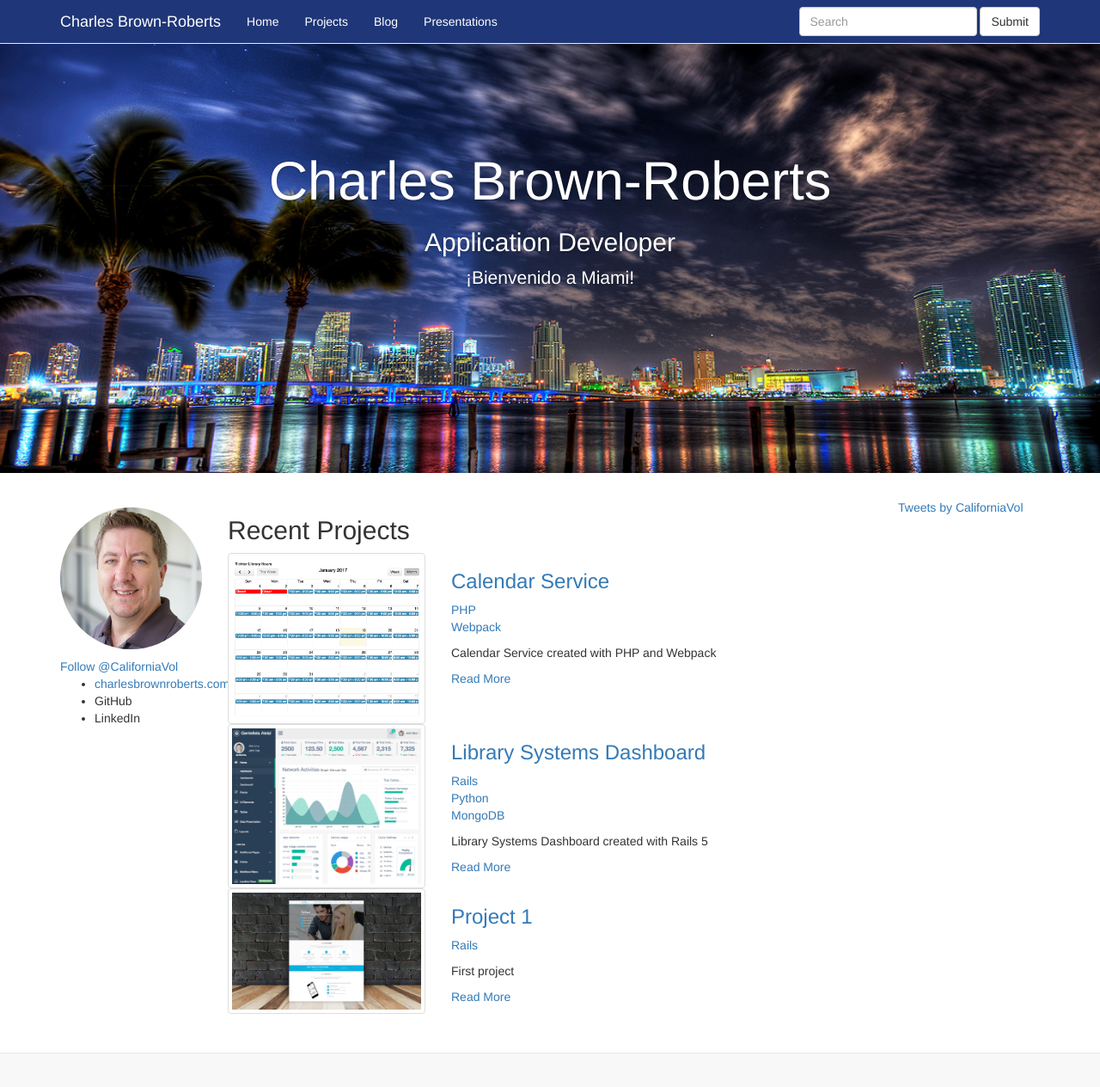
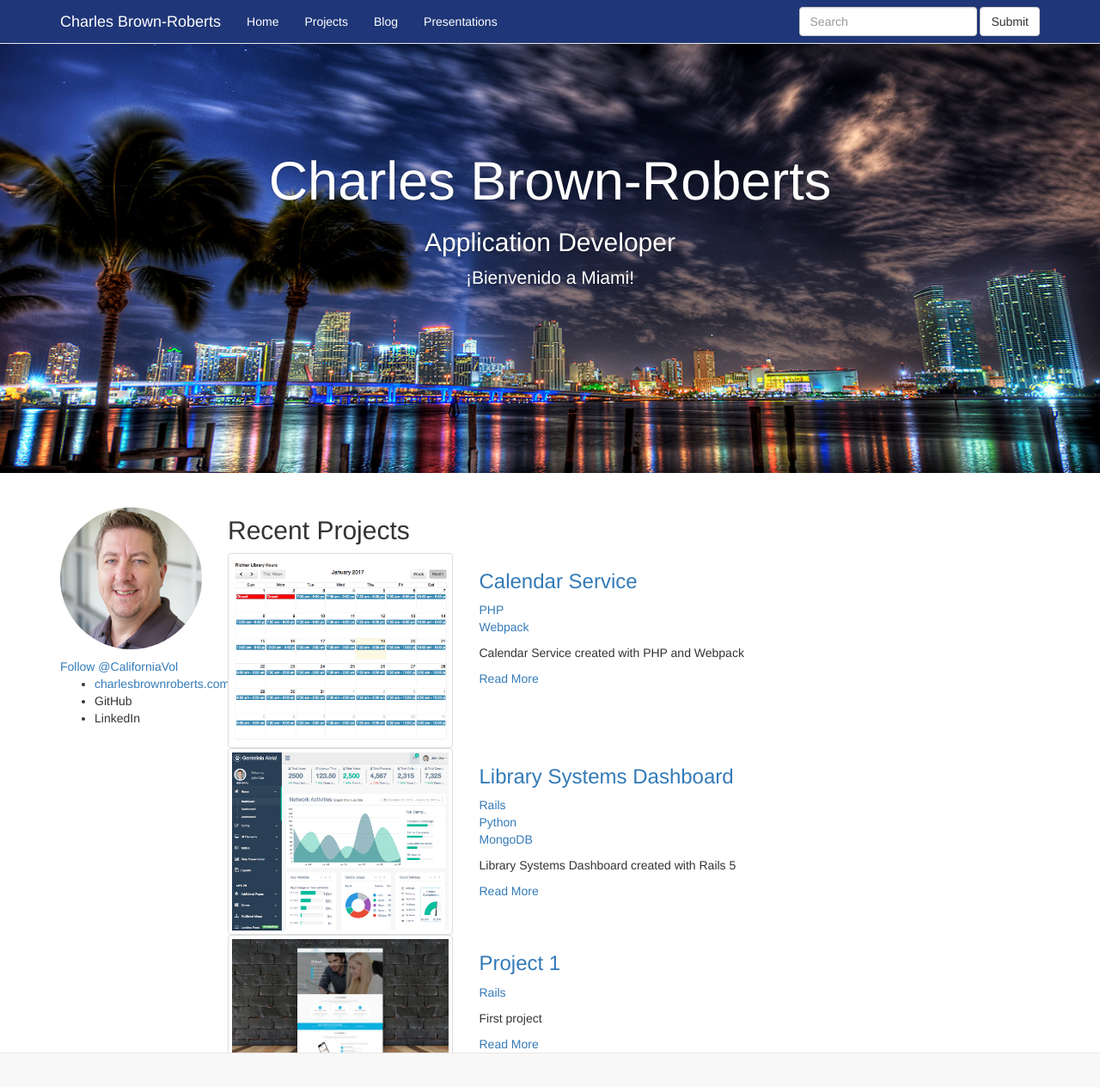
Before and after one commit to cgb37/cgb37.github.io, a Jekyll site: the page built from index.html, in a window 1280 px wide and 1274 px high. Shown: the top 1264 px of the window at 86% size. Built offline with Jekyll 4.4.1, drawn with Linux system fonts in a browser that asks for light colours; nearby versions of some CDN libraries; a script that is not in the unit is left out; comment, search, counter and statistics services are not loaded.

Commit message:
WIP index layout

```diff
--- a/_includes/profile.html
+++ b/_includes/profile.html
@@ -5,7 +5,8 @@
 </p>
 <a class="twitter-follow-button"
    href="https://twitter.com/CaliforniaVol"
-   data-size="large">
+   data-size="medium"
+   data-show-count="false">
     Follow @CaliforniaVol</a>
 <ul>
     <li><a href="http://charlesbrownroberts.com">charlesbrownroberts.com</a></li>
--- a/index.html
+++ b/index.html
@@ -21,7 +21,7 @@
             {% include profile.html %}
         </div>
 
-        <div class="col-lg-8">
+        <div class="col-lg-9">
             <h2>Recent Projects</h2>
             {% for post in site.categories.project limit:10 %}
             <div class="image-box style-3-b">
@@ -53,7 +53,7 @@
             {% endfor %}
         </div>
 
-        <div class="col-lg-2">
+        <div class="col-lg-3">
             <a class="twitter-timeline" data-width="290" data-height="800" href="https://twitter.com/CaliforniaVol">Tweets by CaliforniaVol</a> <script async src="//platform.twitter.com/widgets.js" charset="utf-8"></script>
         </div>
 
```
